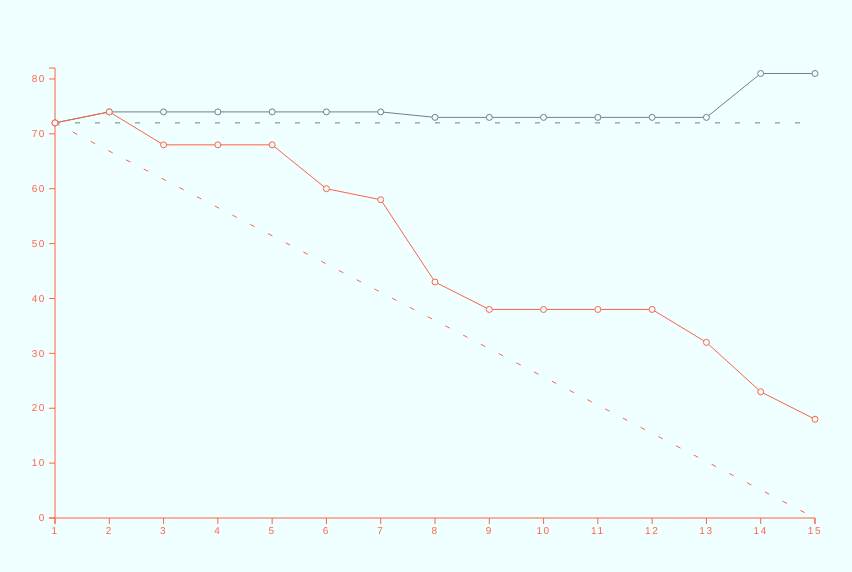
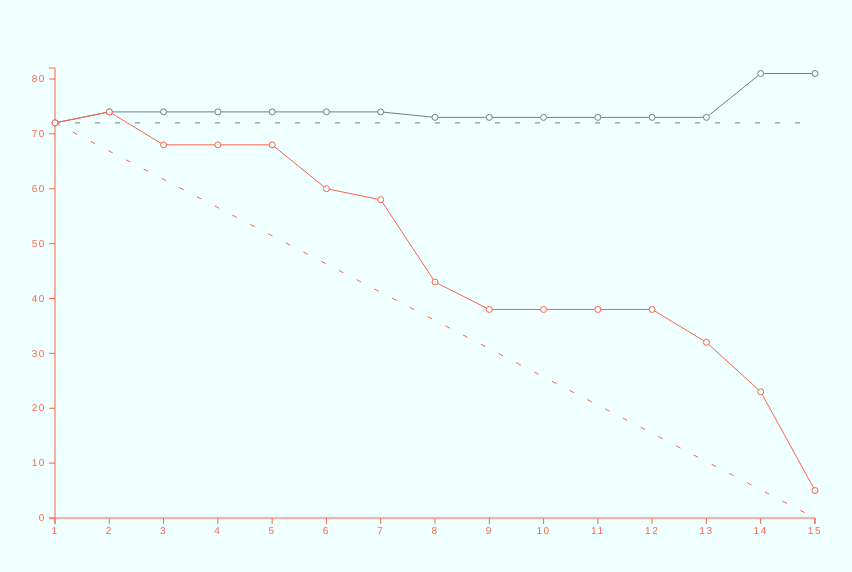
Before and after one commit to orodio/burndown, a website: page static/index.html in a window 1280 px wide. Shown: the whole page, without its empty margins (215-1067 px from the left). Drawn offline with nearby package versions, Linux system fonts and the light colour scheme.

Commit message:
Update index.html

```diff
--- a/static/index.html
+++ b/static/index.html
@@ -20,7 +20,7 @@
           { date: "Oct 26", total: 73, notStarted: 2,  started: 29, testing: 7, done: 35 },
           { date: "Oct 27", total: 73, notStarted: 0,  started: 21, testing: 11, done: 41 },
           { date: "Oct 28", total: 81, notStarted: 5,  started: 5, testing: 13, done: 58 },
-          { date: "Oct 29", total: 81, notStarted: 5,  started: 5, testing: 8, done: 63 }
+          { date: "Oct 29", total: 81, notStarted: 0,  started: 5, testing: 0, done: 73 }
         ]
       };
 
```
